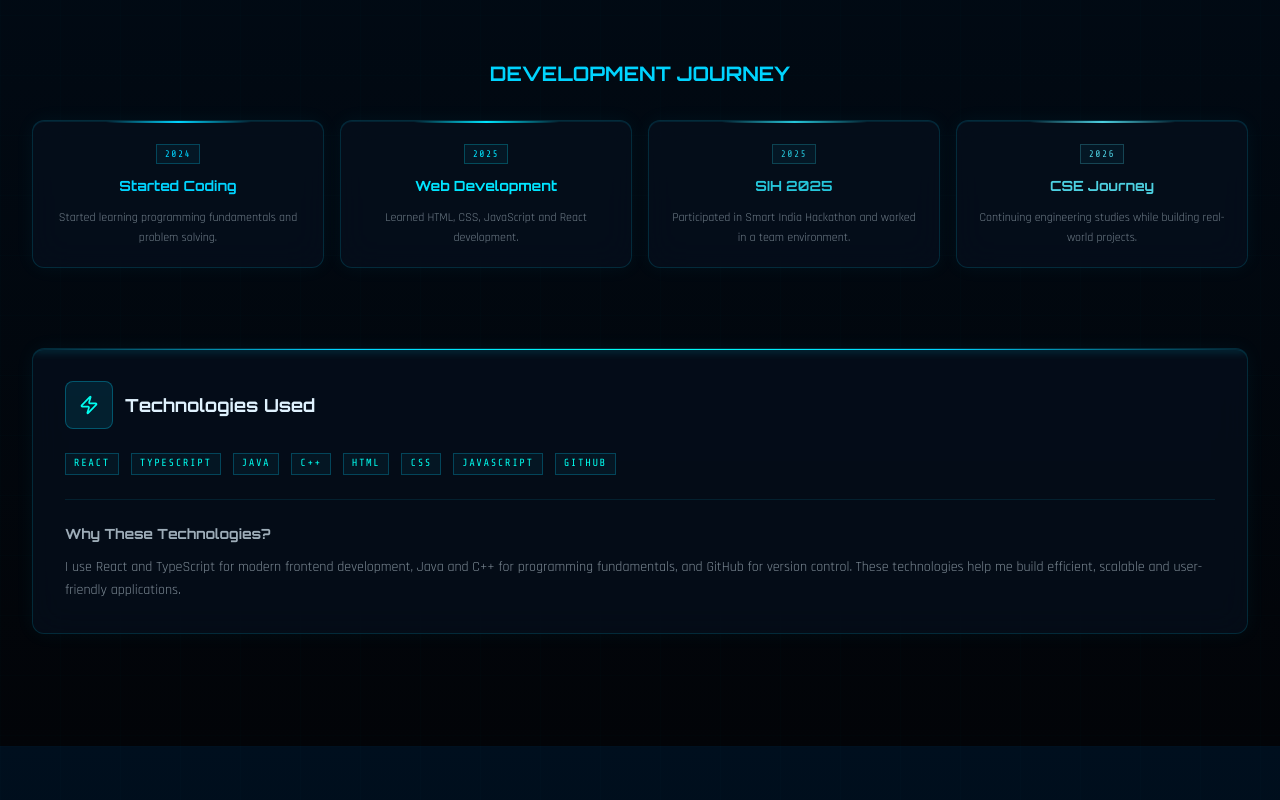
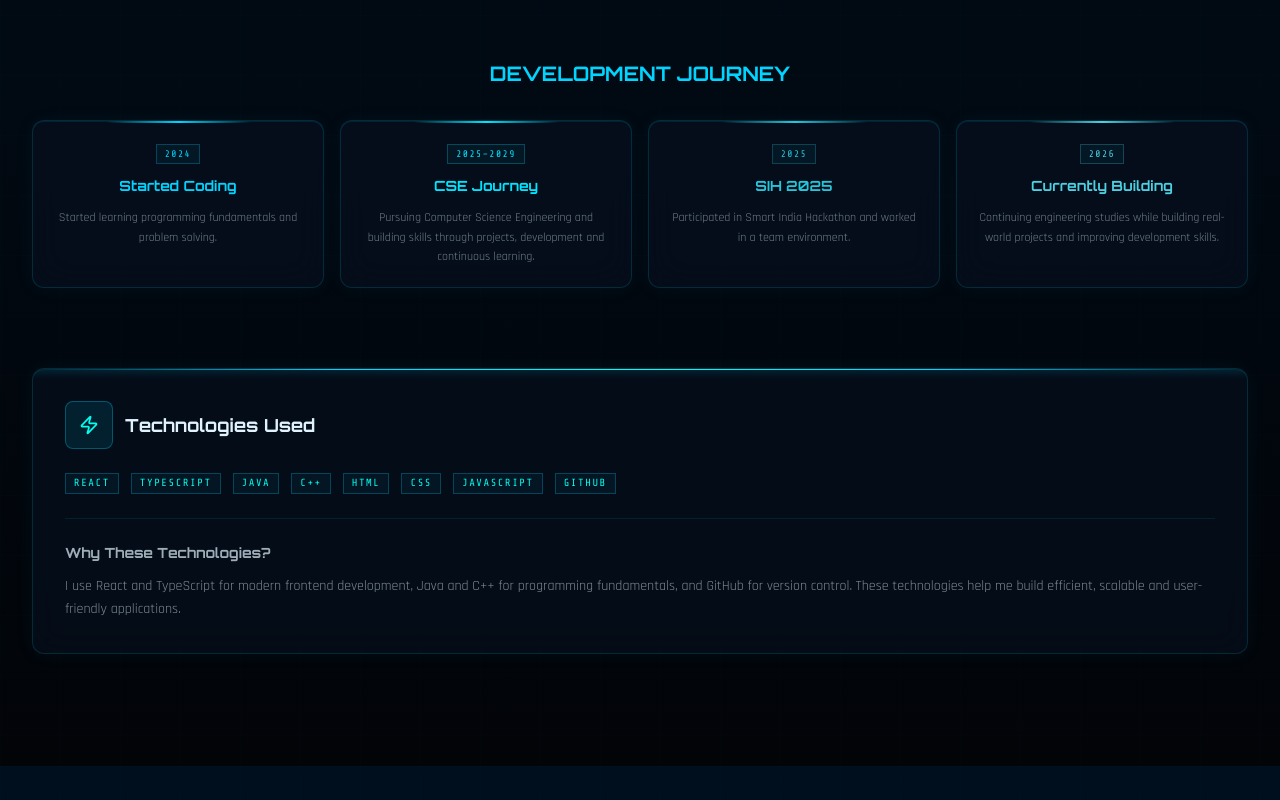
Before and after one commit to Pocket34/pushkar-newportfolio, a React (Vite) app: page / in a window 1280 px wide. Shown: the part 7440-8240 px from the top of the page. Built offline with nearby package versions, Linux system fonts and the light colour scheme.

Commit message:
Refactor CreatorProfile component and update content
Refactor CreatorProfile component for improved readability and structure. Update journey steps and descriptions to reflect current learning and goals.

```diff
--- a/components/CreatorProfile.tsx
+++ b/components/CreatorProfile.tsx
@@ -1,4 +1,8 @@
-import { Target, Lightbulb, Zap, BookOpen } from 'lucide-react';
+import {
+  Target,
+  Lightbulb,
+  Zap,
+} from 'lucide-react';
 
 const TECH_STACK = [
   'React',
@@ -8,7 +12,7 @@ const TECH_STACK = [
   'HTML',
   'CSS',
   'JavaScript',
-  'GitHub'
+  'GitHub',
 ];
 
 const JOURNEY_STEPS = [
@@ -19,9 +23,9 @@ const JOURNEY_STEPS = [
     color: '#00d4ff',
   },
   {
-    phase: 'Web Development',
-    time: '2025',
-    desc: 'Learned HTML, CSS, JavaScript and React development.',
+    phase: 'CSE Journey',
+    time: '2025–2029',
+    desc: 'Pursuing Computer Science Engineering and building skills through projects, development and continuous learning.',
     color: '#00e5ff',
   },
   {
@@ -31,49 +35,94 @@ const JOURNEY_STEPS = [
     color: '#26c6da',
   },
   {
-    phase: 'CSE Journey',
+    phase: 'Currently Building',
     time: '2026',
-    desc: 'Continuing engineering studies while building real-world projects.',
+    desc: 'Continuing engineering studies while building real-world projects and improving development skills.',
     color: '#4dd0e1',
   },
 ];
 
 export default function CreatorProfile() {
   return (
-    <section id="creator-profile" className="relative py-28 overflow-hidden">
-      <div className="absolute inset-0" style={{ background: 'linear-gradient(180deg, rgba(0,15,30,1) 0%, var(--dark-bg) 100%)' }} />
+    <section
+      id="creator-profile"
+      className="relative py-28 overflow-hidden"
+    >
+      {/* Background */}
+      <div
+        className="absolute inset-0"
+        style={{
+          background:
+            'linear-gradient(180deg, rgba(0,15,30,1) 0%, var(--dark-bg) 100%)',
+        }}
+      />
+
       <div className="absolute inset-0 cyber-grid opacity-20" />
 
       <div className="relative z-10 max-w-7xl mx-auto px-4 sm:px-6 lg:px-8">
+
         {/* Header */}
         <div className="text-center mb-20 reveal">
-          <div className="cyber-badge inline-block mb-4">ABOUT THE CREATOR</div>
+          <div className="cyber-badge inline-block mb-4">
+            ABOUT THE CREATOR
+          </div>
+
           <h2
             className="font-orbitron font-black mb-4"
-            style={{ fontSize: 'clamp(1.8rem, 4vw, 3.5rem)', color: 'var(--neon-blue)', textShadow: '0 0 20px rgba(0,212,255,0.4)' }}
+            style={{
+              fontSize: 'clamp(1.8rem, 4vw, 3.5rem)',
+              color: 'var(--neon-blue)',
+              textShadow: '0 0 20px rgba(0,212,255,0.4)',
+            }}
           >
             MY JOURNEY
           </h2>
-          <p className="max-w-2xl mx-auto" style={{ color: 'rgba(224,242,254,0.55)', fontSize: '1.05rem' }}>
-            I am a Computer Science Engineering student passionate about software development, web technologies and problem solving. My goal is to build impactful applications, contribute to innovative projects and grow into a professional software engineer.
+
+          <p
+            className="max-w-2xl mx-auto"
+            style={{
+              color: 'rgba(224,242,254,0.55)',
+              fontSize: '1.05rem',
+            }}
+          >
+            I am a Computer Science Engineering student passionate about
+            software development, web technologies and problem solving. My
+            goal is to build impactful applications, contribute to innovative
+            projects and grow into a professional software engineer.
           </p>
+
           <div className="neon-line max-w-xs mx-auto mt-4" />
         </div>
 
         {/* Goals & Vision */}
         <div className="grid grid-cols-1 md:grid-cols-2 gap-8 mb-20">
+
           {/* Project Goals */}
           <div className="reveal-left glass-card rounded-xl p-8 relative overflow-hidden">
-            <div className="absolute top-0 right-0 w-32 h-32 opacity-5" style={{ background: 'radial-gradient(circle, rgba(0,212,255,0.3), transparent)' }} />
+            <div
+              className="absolute top-0 right-0 w-32 h-32 opacity-5"
+              style={{
+                background:
+                  'radial-gradient(circle, rgba(0,212,255,0.3), transparent)',
+              }}
+            />
 
             <div className="flex items-center gap-3 mb-6">
               <div
                 className="w-12 h-12 rounded-lg flex items-center justify-center flex-shrink-0"
-                style={{ background: 'rgba(0,212,255,0.1)', border: '1px solid rgba(0,212,255,0.3)', color: 'var(--neon-cyan)' }}
+                style={{
+                  background: 'rgba(0,212,255,0.1)',
+                  border: '1px solid rgba(0,212,255,0.3)',
+                  color: 'var(--neon-cyan)',
+                }}
               >
                 <Target size={20} />
               </div>
-              <h3 className="font-orbitron font-bold text-lg" style={{ color: '#e0f2fe' }}>
+
+              <h3
+                className="font-orbitron font-bold text-lg"
+                style={{ color: '#e0f2fe' }}
+              >
                 Project Goals
               </h3>
             </div>
@@ -84,14 +133,23 @@ export default function CreatorProfile() {
                 'Improve problem-solving and development skills',
                 'Create impactful software projects',
                 'Grow as a professional software engineer',
-
               ].map((goal, i) => (
                 <li key={i} className="flex gap-3">
                   <div
                     className="w-1.5 h-1.5 rounded-full mt-2 flex-shrink-0 animate-pulse"
-                    style={{ background: 'var(--neon-cyan)', boxShadow: '0 0 4px var(--neon-cyan)' }}
+                    style={{
+                      background: 'var(--neon-cyan)',
+                      boxShadow: '0 0 4px var(--neon-cyan)',
+                    }}
                   />
-                  <span className="text-sm" style={{ color: 'rgba(224,242,254,0.65)', fontFamily: 'Rajdhani' }}>
+
+                  <span
+                    className="text-sm"
+                    style={{
+                      color: 'rgba(224,242,254,0.65)',
+                      fontFamily: 'Rajdhani',
+                    }}
+                  >
                     {goal}
                   </span>
                 </li>
@@ -99,67 +157,114 @@ export default function CreatorProfile() {
             </ul>
           </div>
 
-          {/* AI Vision */}
+          {/* Career Vision */}
           <div className="reveal-right glass-card rounded-xl p-8 relative overflow-hidden">
-            <div className="absolute top-0 left-0 w-32 h-32 opacity-5" style={{ background: 'radial-gradient(circle, rgba(0,212,255,0.3), transparent)' }} />
+            <div
+              className="absolute top-0 left-0 w-32 h-32 opacity-5"
+              style={{
+                background:
+                  'radial-gradient(circle, rgba(0,212,255,0.3), transparent)',
+              }}
+            />
 
             <div className="flex items-center gap-3 mb-6">
               <div
                 className="w-12 h-12 rounded-lg flex items-center justify-center flex-shrink-0"
-                style={{ background: 'rgba(0,212,255,0.1)', border: '1px solid rgba(0,212,255,0.3)', color: 'var(--neon-cyan)' }}
+                style={{
+                  background: 'rgba(0,212,255,0.1)',
+                  border: '1px solid rgba(0,212,255,0.3)',
+                  color: 'var(--neon-cyan)',
+                }}
               >
                 <Lightbulb size={20} />
               </div>
-              <h3 className="font-orbitron font-bold text-lg" style={{ color: '#e0f2fe' }}>
+
+              <h3
+                className="font-orbitron font-bold text-lg"
+                style={{ color: '#e0f2fe' }}
+              >
                 Career Vision
               </h3>
             </div>
 
             <p
               className="text-sm leading-relaxed mb-4"
-              style={{ color: 'rgba(224,242,254,0.65)', fontFamily: 'Rajdhani' }}
+              style={{
+                color: 'rgba(224,242,254,0.65)',
+                fontFamily: 'Rajdhani',
+              }}
             >
-             My goal is to become a skilled software engineer and contribute to innovative projects that solve real-world problems. I enjoy learning new technologies and continuously improving my development skills.
+              My goal is to become a skilled software engineer and contribute
+              to innovative projects that solve real-world problems. I enjoy
+              learning new technologies and continuously improving my
+              development skills.
             </p>
 
             <p
               className="text-sm leading-relaxed"
-              style={{ color: 'rgba(224,242,254,0.5)', fontFamily: 'Rajdhani' }}
+              style={{
+                color: 'rgba(224,242,254,0.5)',
+                fontFamily: 'Rajdhani',
+              }}
             >
-              This portfolio represents my learning journey, projects, achievements, and technical growth as a developer.
+              This portfolio represents my learning journey, projects,
+              achievements, and technical growth as a developer.
             </p>
           </div>
         </div>
 
         {/* Development Journey */}
         <div className="mb-20">
-          <h3 className="font-orbitron font-bold text-xl mb-8 text-center reveal" style={{ color: 'var(--neon-blue)' }}>
+          <h3
+            className="font-orbitron font-bold text-xl mb-8 text-center reveal"
+            style={{ color: 'var(--neon-blue)' }}
+          >
             DEVELOPMENT JOURNEY
           </h3>
 
           <div className="grid grid-cols-1 md:grid-cols-4 gap-4">
             {JOURNEY_STEPS.map((step, i) => (
-              <div key={step.phase} className="reveal" style={{ transitionDelay: `${i * 0.1}s` }}>
-                <div
-                  className="glass-card rounded-xl p-5 text-center relative overflow-hidden h-full"
-                >
+              <div
+                key={step.phase}
+                className="reveal"
+                style={{
+                  transitionDelay: `${i * 0.1}s`,
+                }}
+              >
+                <div className="glass-card rounded-xl p-5 text-center relative overflow-hidden h-full">
+
                   {/* Top accent */}
                   <div
                     className="absolute top-0 left-1/4 right-1/4 h-0.5"
-                    style={{ background: `linear-gradient(90deg, transparent, ${step.color}, transparent)` }}
+                    style={{
+                      background: `linear-gradient(90deg, transparent, ${step.color}, transparent)`,
+                    }}
                   />
 
-                  <div className="cyber-badge mx-auto mb-3" style={{ color: step.color, borderColor: `${step.color}40`, display: 'inline-block' }}>
+                  <div
+                    className="cyber-badge mx-auto mb-3"
+                    style={{
+                      color: step.color,
+                      borderColor: `${step.color}40`,
+                      display: 'inline-block',
+                    }}
+                  >
                     {step.time}
                   </div>
 
-                  <h4 className="font-orbitron font-bold text-sm mb-3" style={{ color: step.color }}>
+                  <h4
+                    className="font-orbitron font-bold text-sm mb-3"
+                    style={{ color: step.color }}
+                  >
                     {step.phase}
                   </h4>
 
                   <p
                     className="text-xs leading-relaxed"
-                    style={{ color: 'rgba(224,242,254,0.5)', fontFamily: 'Rajdhani' }}
+                    style={{
+                      color: 'rgba(224,242,254,0.5)',
+                      fontFamily: 'Rajdhani',
+                    }}
                   >
                     {step.desc}
                   </p>
@@ -172,22 +277,31 @@ export default function CreatorProfile() {
         {/* Technologies Used */}
         <div className="reveal">
           <div className="glass-card rounded-xl p-8 relative overflow-hidden">
+
             <div className="absolute top-0 left-0 right-0 neon-line" />
 
             <div className="flex items-center gap-3 mb-6">
               <div
                 className="w-12 h-12 rounded-lg flex items-center justify-center flex-shrink-0"
-                style={{ background: 'rgba(0,212,255,0.1)', border: '1px solid rgba(0,212,255,0.3)', color: 'var(--neon-cyan)' }}
+                style={{
+                  background: 'rgba(0,212,255,0.1)',
+                  border: '1px solid rgba(0,212,255,0.3)',
+                  color: 'var(--neon-cyan)',
+                }}
               >
                 <Zap size={20} />
               </div>
-              <h3 className="font-orbitron font-bold text-lg" style={{ color: '#e0f2fe' }}>
+
+              <h3
+                className="font-orbitron font-bold text-lg"
+                style={{ color: '#e0f2fe' }}
+              >
                 Technologies Used
               </h3>
             </div>
 
             <div className="flex flex-wrap gap-3">
-              {TECH_STACK.map(tech => (
+              {TECH_STACK.map((tech) => (
                 <div
                   key={tech}
                   className="cyber-badge"
@@ -203,16 +317,35 @@ export default function CreatorProfile() {
               ))}
             </div>
 
-            <div className="mt-6 pt-6" style={{ borderTop: '1px solid rgba(0,212,255,0.1)' }}>
-              <h4 className="font-orbitron font-bold text-sm mb-3" style={{ color: 'rgba(224,242,254,0.7)' }}>
+            <div
+              className="mt-6 pt-6"
+              style={{
+                borderTop: '1px solid rgba(0,212,255,0.1)',
+              }}
+            >
+              <h4
+                className="font-orbitron font-bold text-sm mb-3"
+                style={{ color: 'rgba(224,242,254,0.7)' }}
+              >
                 Why These Technologies?
               </h4>
-              <p className="text-sm leading-relaxed" style={{ color: 'rgba(224,242,254,0.55)', fontFamily: 'Rajdhani' }}>
-                I use React and TypeScript for modern frontend development, Java and C++ for programming fundamentals, and GitHub for version control. These technologies help me build efficient, scalable and user-friendly applications.
+
+              <p
+                className="text-sm leading-relaxed"
+                style={{
+                  color: 'rgba(224,242,254,0.55)',
+                  fontFamily: 'Rajdhani',
+                }}
+              >
+                I use React and TypeScript for modern frontend development,
+                Java and C++ for programming fundamentals, and GitHub for
+                version control. These technologies help me build efficient,
+                scalable and user-friendly applications.
               </p>
             </div>
           </div>
         </div>
+
       </div>
     </section>
   );
```
